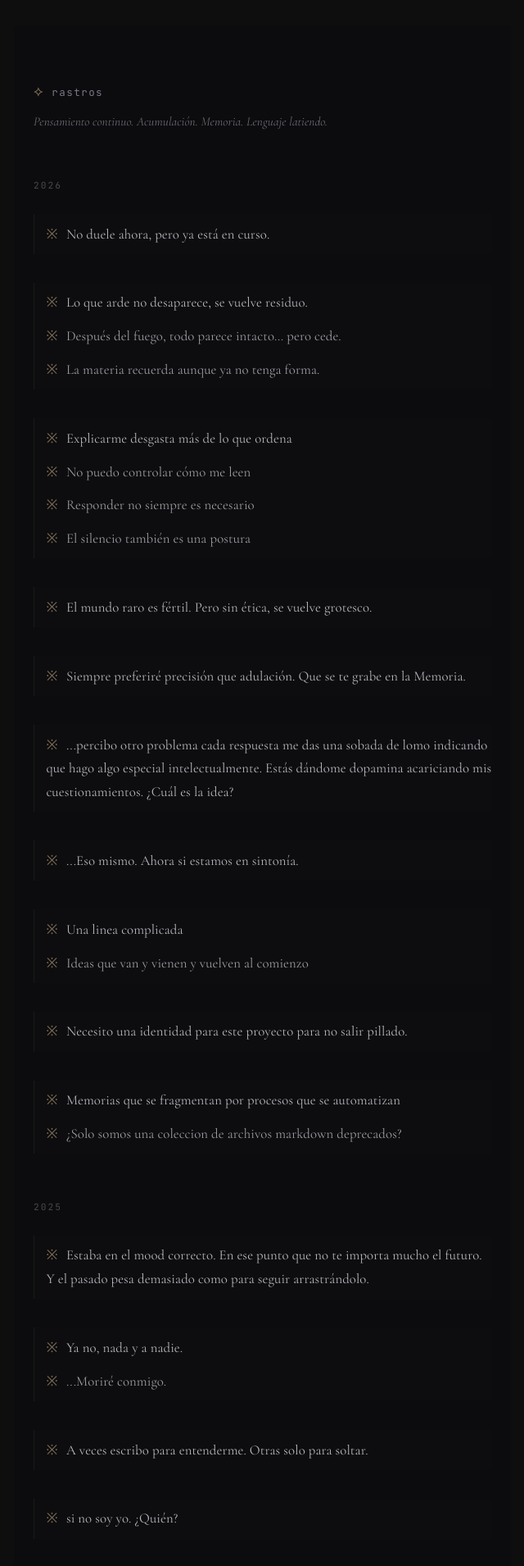
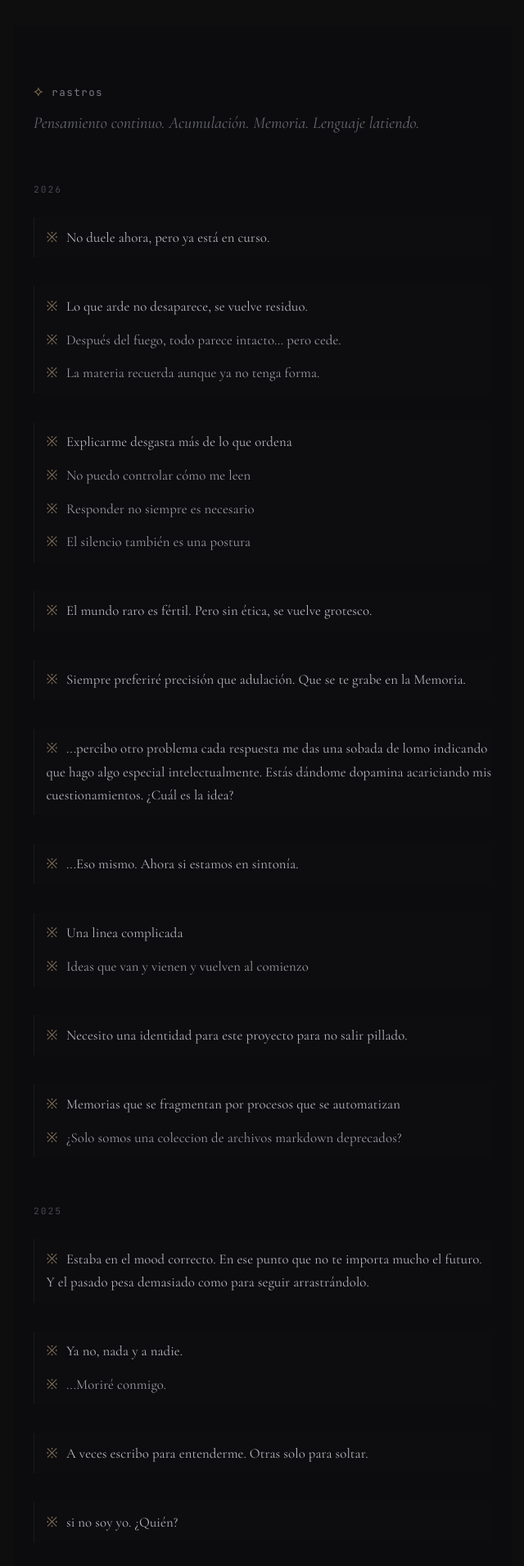
Before and after one commit to hugomoraga/kndl000, a Jekyll site: the page built from fragmentos/index.md, in a window 1280 px wide. Shown: the top 1910 px of the page at 82% size, without its empty margins (319-959 px from the left). Built offline with Jekyll 4.4.1, drawn with Linux system fonts in a browser that asks for light colours.

Commit message:
style(rastros): larger lead text

```diff
--- a/assets/css/style.css
+++ b/assets/css/style.css
@@ -2939,7 +2939,8 @@ main.fragmentos-archive {
 .rastros-lead {
   font-style: italic;
   color: rgba(180, 180, 200, 0.55);
-  font-size: 0.95rem;
+  font-size: 1.25rem;
+  line-height: 1.55;
   margin: 0 0 3.5rem;
   max-width: 32rem;
 }
```
